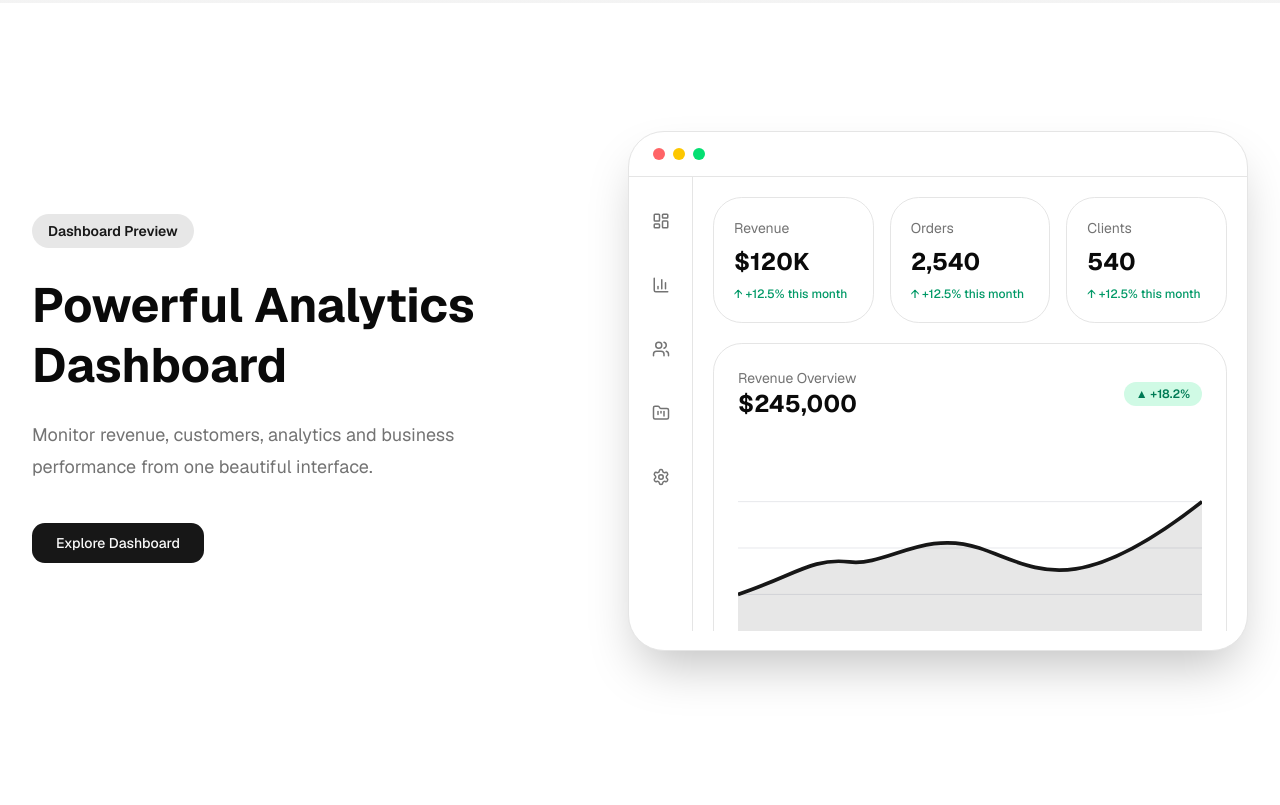
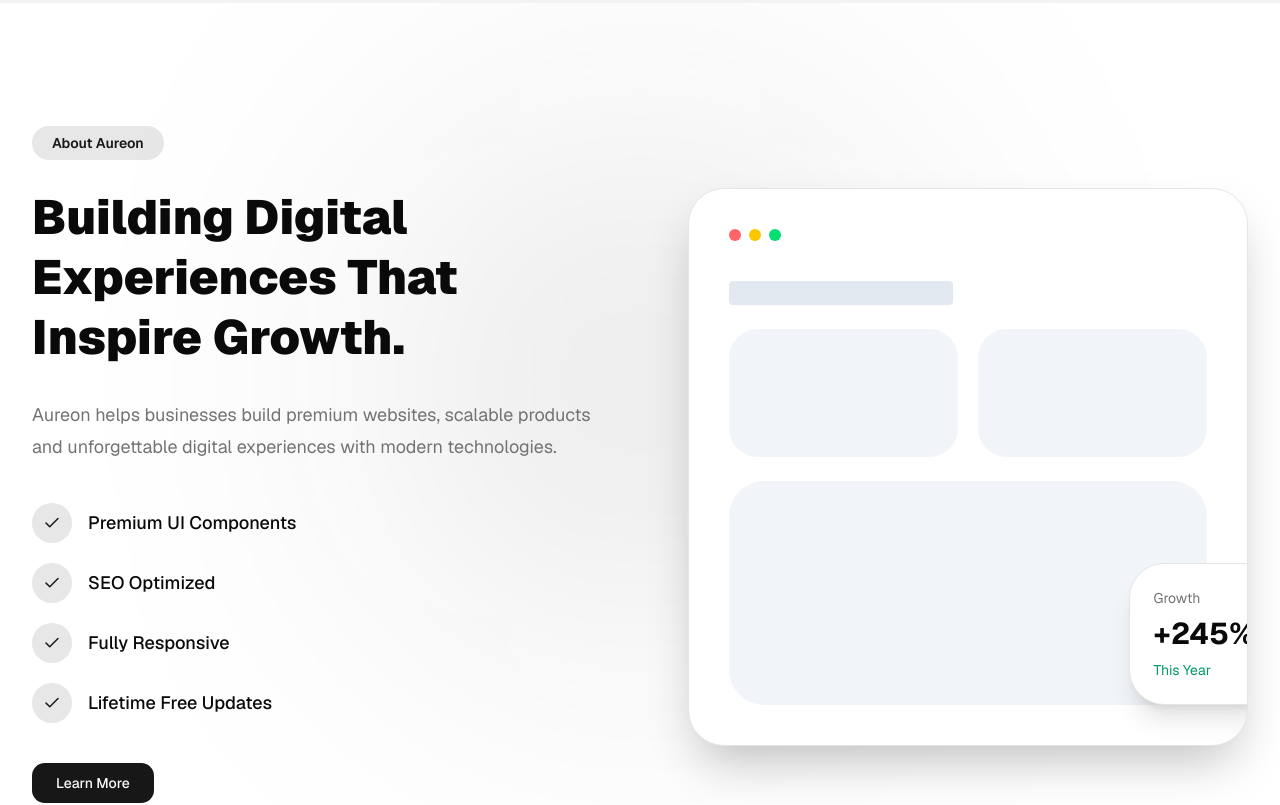
Before and after one commit to raflisofyannn-git/zenova-template, a Next.js app: page / in a window 1280 px wide. Shown: the part 2580-3385 px from the top of the page. Built offline with nearby package versions, Linux system fonts and the light colour scheme.

Commit message:
Initial Aureon project

```diff
--- a/app/page.tsx
+++ b/app/page.tsx
@@ -5,6 +5,7 @@
 import LogoCloud from "@/components/sections/logos/LogoCloud";
 import Showcase from "@/components/sections/showcase/Showcase";
 import Statistics from "@/components/sections/statistics/Statistics";
+import About from "@/components/sections/about/About";
 
 export default function Home() {
   return (
@@ -14,6 +15,7 @@
     <Hero />
     <LogoCloud />
     <Features />
+    <About />
     <Showcase />
     <Statistics />
     </main>
--- a/components/sections/about/About.tsx
+++ b/components/sections/about/About.tsx
@@ -0,0 +1,22 @@
+import AboutContent from "./AboutContent";
+import AboutImage from "./AboutImage";
+
+export default function About() {
+  return (
+    <section
+      id="about"
+      className="relative overflow-hidden py-32"
+    >
+      {/* Glow */}
+      <div className="absolute left-1/2 top-32 -z-10 h-[500px] w-[500px] -translate-x-1/2 rounded-full bg-primary/10 blur-[140px]" />
+
+      <div className="mx-auto grid max-w-7xl items-center gap-24 px-8 lg:grid-cols-2">
+
+        <AboutContent />
+
+        <AboutImage />
+
+      </div>
+    </section>
+  );
+}
--- a/components/sections/about/AboutImage.tsx
+++ b/components/sections/about/AboutImage.tsx
@@ -0,0 +1,70 @@
+import FadeLeft from "@/components/animation/FadeLeft";
+
+export default function AboutImage() {
+  return (
+    <FadeLeft>
+      <div
+        className="
+          relative
+          overflow-hidden
+          rounded-[36px]
+          border
+          bg-background
+          p-10
+          shadow-2xl
+        "
+      >
+        {/* Header */}
+        <div className="mb-10 flex gap-2">
+          <div className="h-3 w-3 rounded-full bg-red-400" />
+          <div className="h-3 w-3 rounded-full bg-yellow-400" />
+          <div className="h-3 w-3 rounded-full bg-green-400" />
+        </div>
+
+        {/* Dashboard */}
+        <div className="space-y-6">
+
+          <div className="h-6 w-56 rounded bg-slate-200" />
+
+          <div className="grid grid-cols-2 gap-5">
+
+            <div className="h-32 rounded-2xl bg-slate-100" />
+
+            <div className="h-32 rounded-2xl bg-slate-100" />
+
+          </div>
+
+          <div className="h-56 rounded-3xl bg-slate-100" />
+
+        </div>
+
+        {/* Floating Card */}
+        <div
+          className="
+            absolute
+            -right-8
+            bottom-10
+            rounded-3xl
+            border
+            bg-background
+            p-6
+            shadow-xl
+          "
+        >
+          <p className="text-sm text-muted-foreground">
+            Growth
+          </p>
+
+          <h3 className="mt-2 text-3xl font-bold">
+            +245%
+          </h3>
+
+          <p className="mt-2 text-sm text-emerald-600">
+            This Year
+          </p>
+        </div>
+
+      </div>
+    </FadeLeft>
+  );
+}
```
